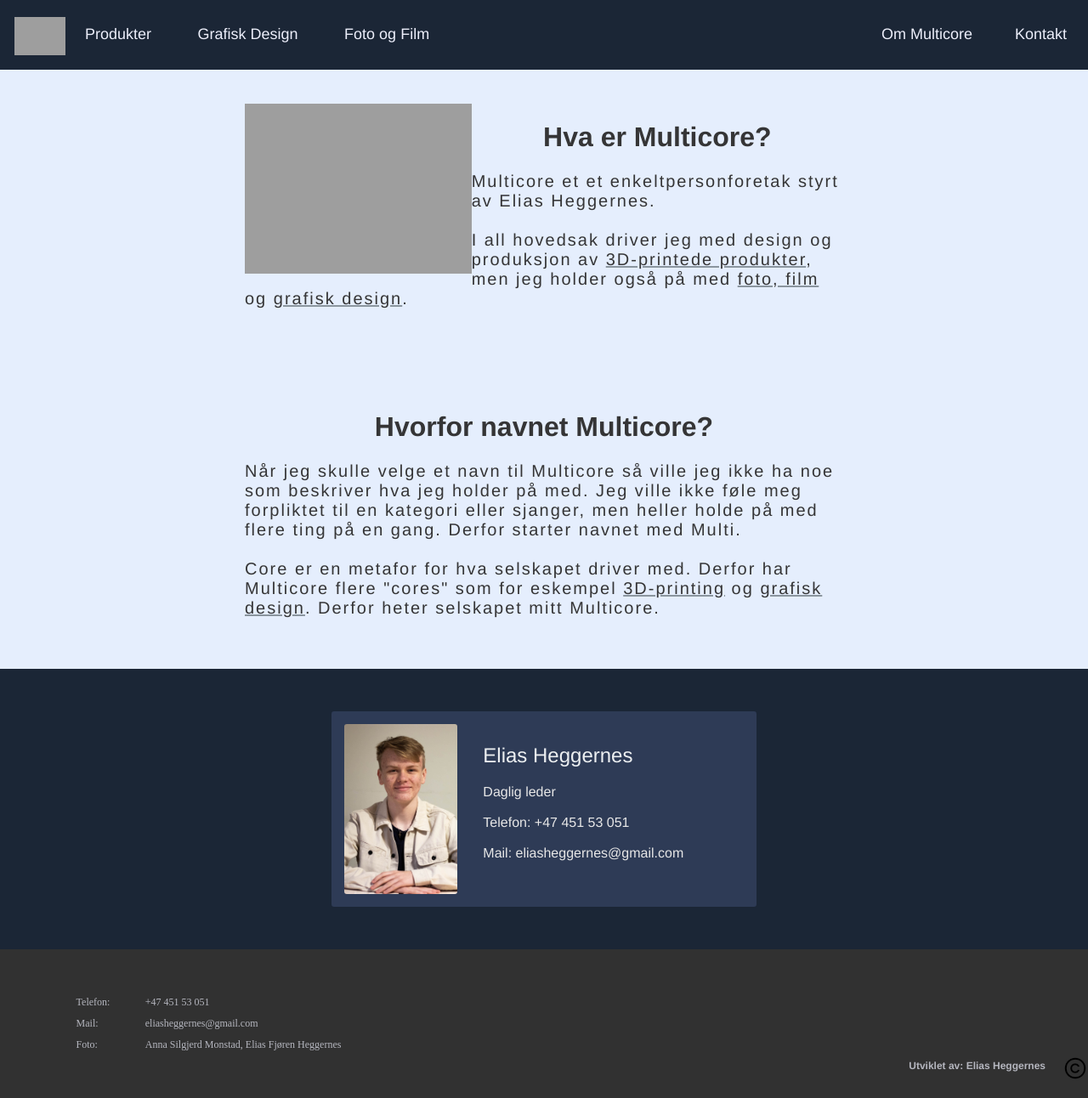
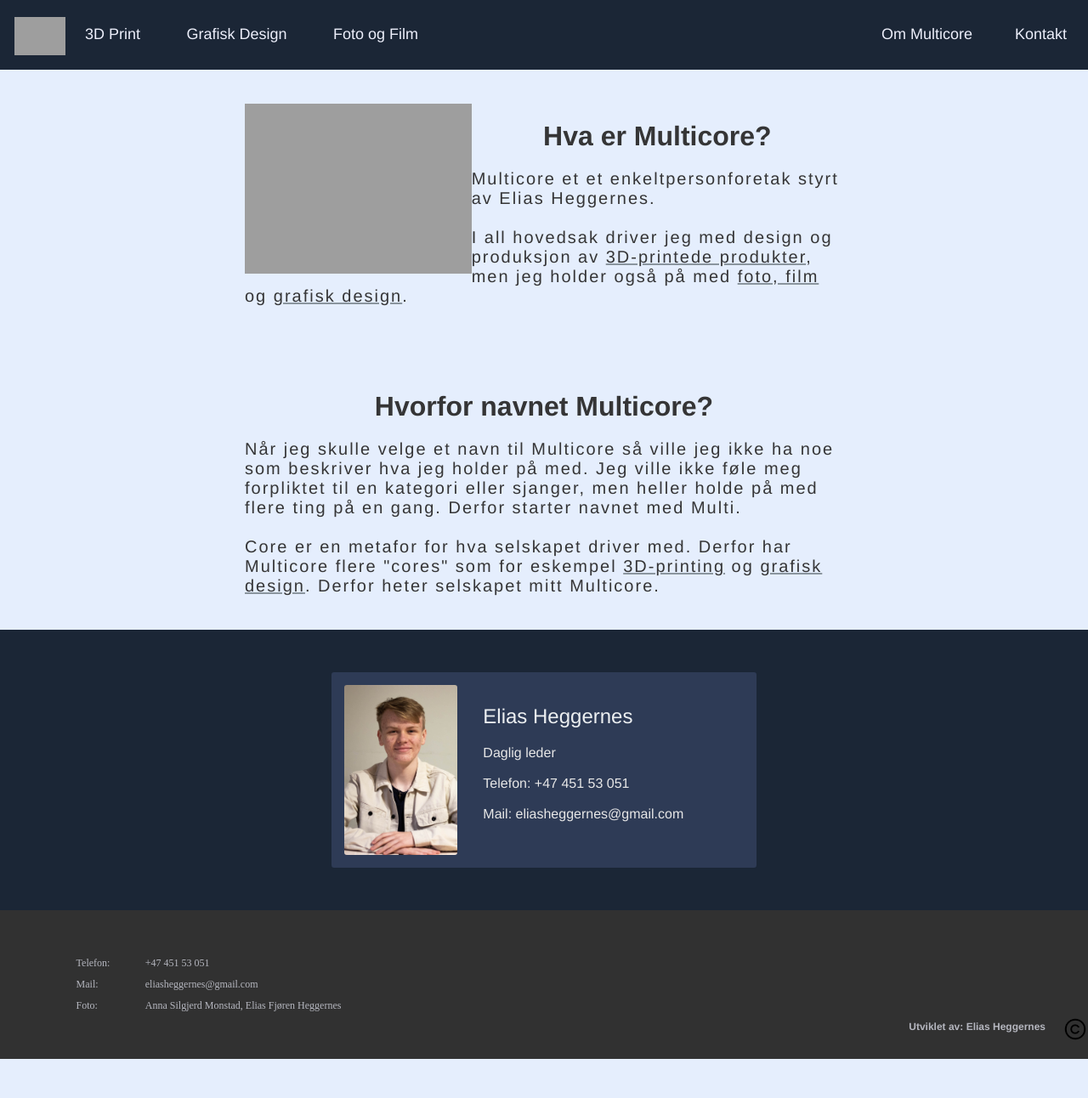
Before and after one commit to multicore-real/Multicore, a PHP site: page /HTML/om-oss.html in a window 1280 px wide. Shown: the whole page at 85% size. After the commit the page ends 1246 px from the top, so only its background shows below. Run offline with PHP 8.4, Linux system fonts and the light colour scheme; some libraries are stand-ins or nearby versions; grey boxes are pictures that could not be loaded.

Commit message:
menu small fix

```diff
--- a/CSS/my-style.css
+++ b/CSS/my-style.css
@@ -96,6 +96,7 @@ body{
 	}
 }
 .normal-text {
+	margin: auto;
 	color: var(--text-color-black);
 	font-weight: 300;
 	line-height: 23px;
@@ -112,6 +113,7 @@ body{
 }
 
 .normal-header {
+	margin: auto;
 	font-family: helvetica, serif;
 	color: var(--text-color-black);
 	text-align: center;
@@ -153,7 +155,7 @@ a {
 	z-index: 15;
 	position: fixed;
 	display: block;
-	overflow: auto;
+	overflow: hidden;
 	white-space: nowrap;
 	font-size: 18px;
 	background-color: var(--dark-color);
@@ -199,8 +201,9 @@ a {
 	font-size: 35px;
 }
 .fa-ellipsis-h {
-	color: #67828f;
+	color: #718e9b;
 	z-index: 9;
+	mix-blend-mode: difference;
 	position: fixed;
 	display: none;
 	margin-left: 15px;
--- a/CSS/om-oss.css
+++ b/CSS/om-oss.css
@@ -1,3 +1,7 @@
+
+.normal-header{
+    margin: 20px 0;
+}
 
 .multicore-info{
     padding-top: 40px;
--- a/presets/menu.html
+++ b/presets/menu.html
@@ -7,7 +7,7 @@
     <div class="scroll">
         <nav>
             <a href="/HTML/Products.html" class="menutext productsmenu">
-                <d>Produkter</d>
+                <d>3D Print</d>
             </a>
             <a href="/HTML/Graphic-menu.html" class="menutext">
                 <d>Grafisk Design</d>
```
Also changed, not shown: Graphic-pictures/Ipod@1920x-100.jpg (deleted), Graphic-pictures/light saber.jpg (deleted), PC Stand/Elias-pose.png (deleted), PC Stand/pc-stand-fold.png (deleted), Redigerte bilder/Tape_holder_bak soni.png (deleted), 1 other file.
